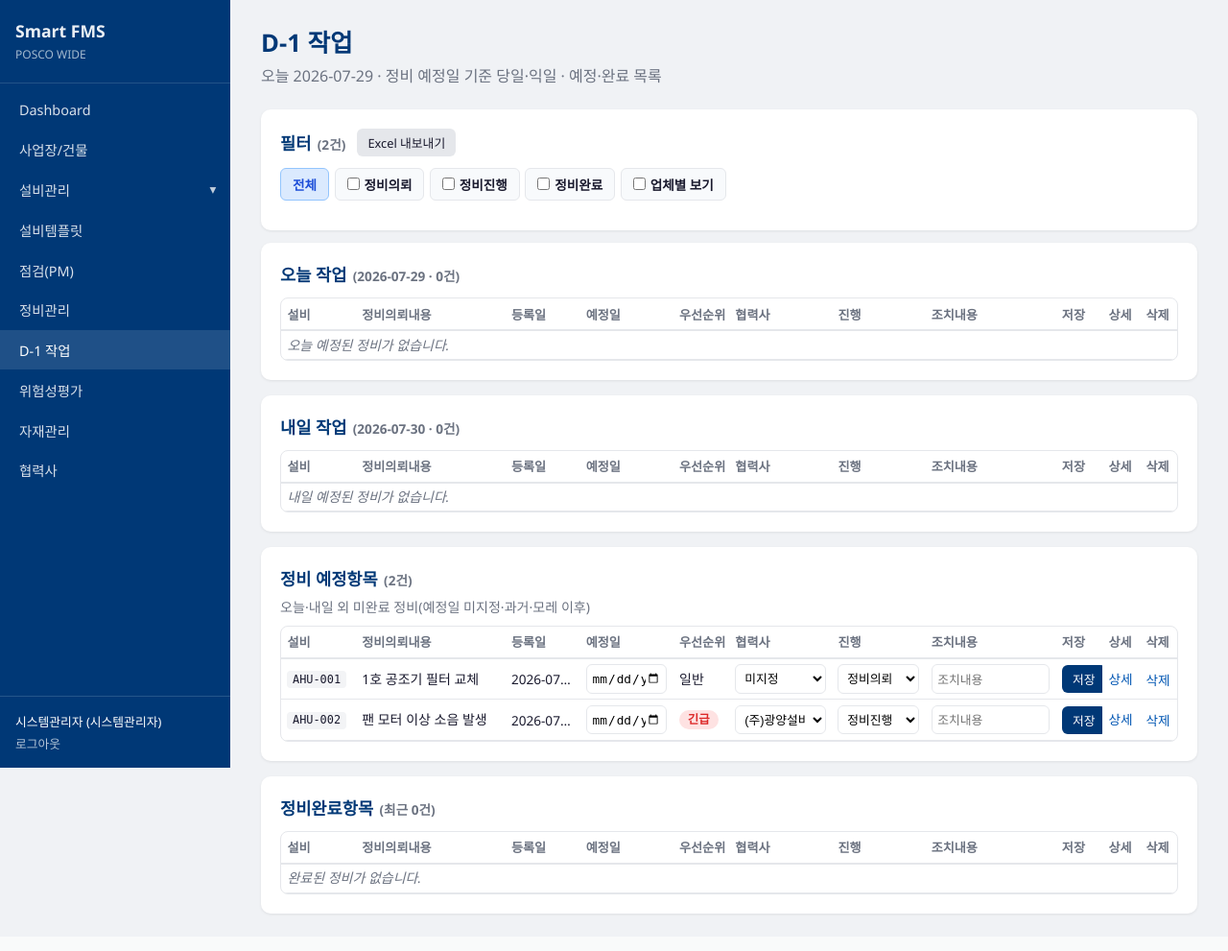
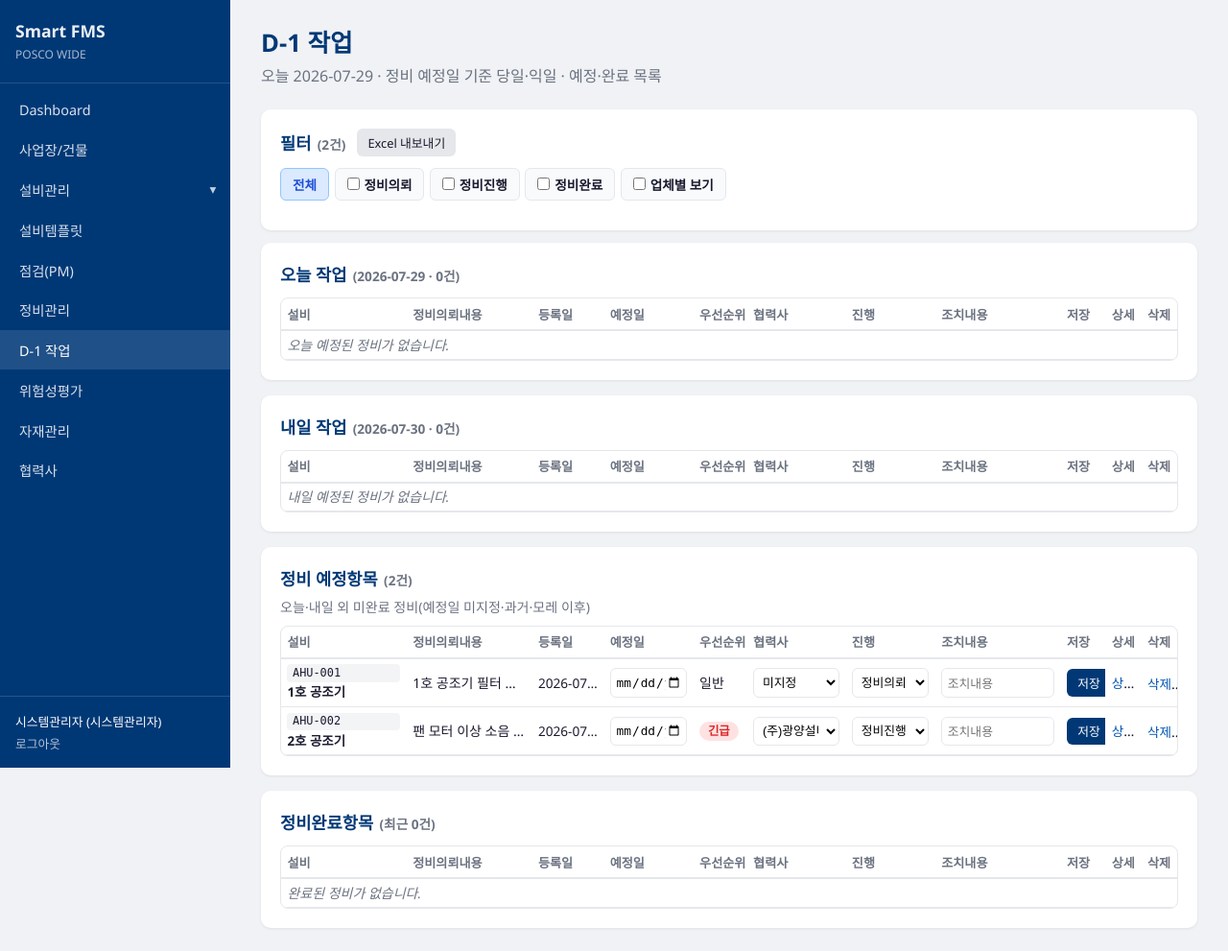
Before and after one commit to hongkiryong-ux/smart-fms, a FastAPI app: page /admin/d1 in a window 1280 px wide. Shown: the whole page at 96% size. Before the commit the page ends 954 px from the top, so only its background shows below. Run offline with FastAPI, Linux system fonts and the light colour scheme; the visitor is signed in with stand-in values (Sample User, id 1); data comes from the database, SQL or seed files in the repository; some libraries are stand-ins or nearby versions.

Commit message:
fix: 정비관리·D-1 작업 목록에 설비명 전체 표시
설비 코드 아래 설비명을 함께 보여주고, 잘림 없이 줄바꿈되도록 표시합니다.

Co-authored-by: Cursor <cursoragent@cursor.com>

```diff
--- a/static/css/style.css
+++ b/static/css/style.css
@@ -1187,9 +1187,13 @@ button.link-action:hover { text-decoration: underline; }
   font-size: 0.82rem;
 }
 .wo-list-compact th:nth-child(1),
-.wo-list-compact td:nth-child(1) { width: 8%; }
+.wo-list-compact td:nth-child(1) {
+  width: auto;
+  min-width: 9rem;
+  max-width: none;
+}
 .wo-list-compact th:nth-child(2),
-.wo-list-compact td:nth-child(2) { width: 16%; }
+.wo-list-compact td:nth-child(2) { width: 14%; }
 .wo-list-compact th:nth-child(3),
 .wo-list-compact td:nth-child(3) { width: 8%; }
 .wo-list-compact th:nth-child(4),
@@ -1210,20 +1214,35 @@ button.link-action:hover { text-decoration: underline; }
 .wo-list-compact td:nth-child(11) { width: 4%; }
 .wo-eq-cell {
   max-width: none;
+  white-space: normal;
+  word-break: break-word;
+  vertical-align: top;
+}
+.wo-eq-info {
+  display: flex;
+  flex-direction: column;
+  gap: 0.12rem;
 }
 .wo-eq-cell code {
-  display: inline-block;
-  max-width: 100%;
-  overflow: hidden;
-  text-overflow: ellipsis;
-  vertical-align: middle;
+  display: block;
+  max-width: none;
+  overflow: visible;
+  text-overflow: unset;
+  white-space: normal;
+  word-break: break-all;
+  vertical-align: baseline;
   margin-right: 0;
 }
 .wo-eq-name {
-  color: var(--muted);
-  font-size: 0.82rem;
-  overflow: hidden;
-  text-overflow: ellipsis;
+  display: block;
+  color: var(--text);
+  font-size: 0.84rem;
+  font-weight: 600;
+  overflow: visible;
+  text-overflow: unset;
+  white-space: normal;
+  word-break: break-word;
+  line-height: 1.35;
 }
 .wo-req-cell {
   max-width: none;
--- a/templates/d1_plans.html
+++ b/templates/d1_plans.html
@@ -22,9 +22,12 @@
     <tbody>
       {% for wo in orders %}
       <tr>
-        <td class="wo-eq-cell" title="{% if wo.equipment %}{{ wo.equipment.code }} {{ wo.equipment.name }}{% endif %}">
+        <td class="wo-eq-cell">
           {% if wo.equipment %}
-          <code>{{ wo.equipment.code }}</code>
+          <div class="wo-eq-info">
+            <code>{{ wo.equipment.code }}</code>
+            <span class="wo-eq-name">{{ wo.equipment.name }}</span>
+          </div>
           {% else %}-{% endif %}
         </td>
         <td class="wo-req-cell" title="{{ wo.title }}{% if wo.description %} — {{ wo.description }}{% endif %}">
```
Also changed, not shown: templates/work_orders.html (+5 -2 lines).
